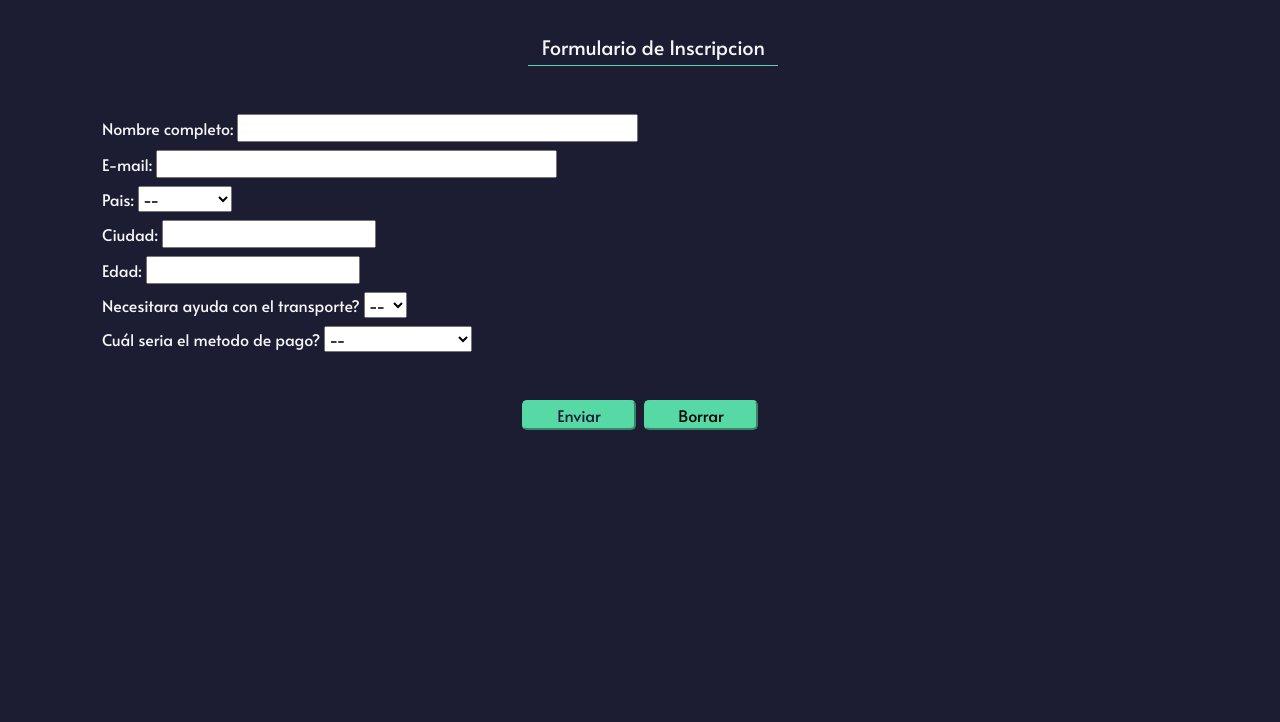
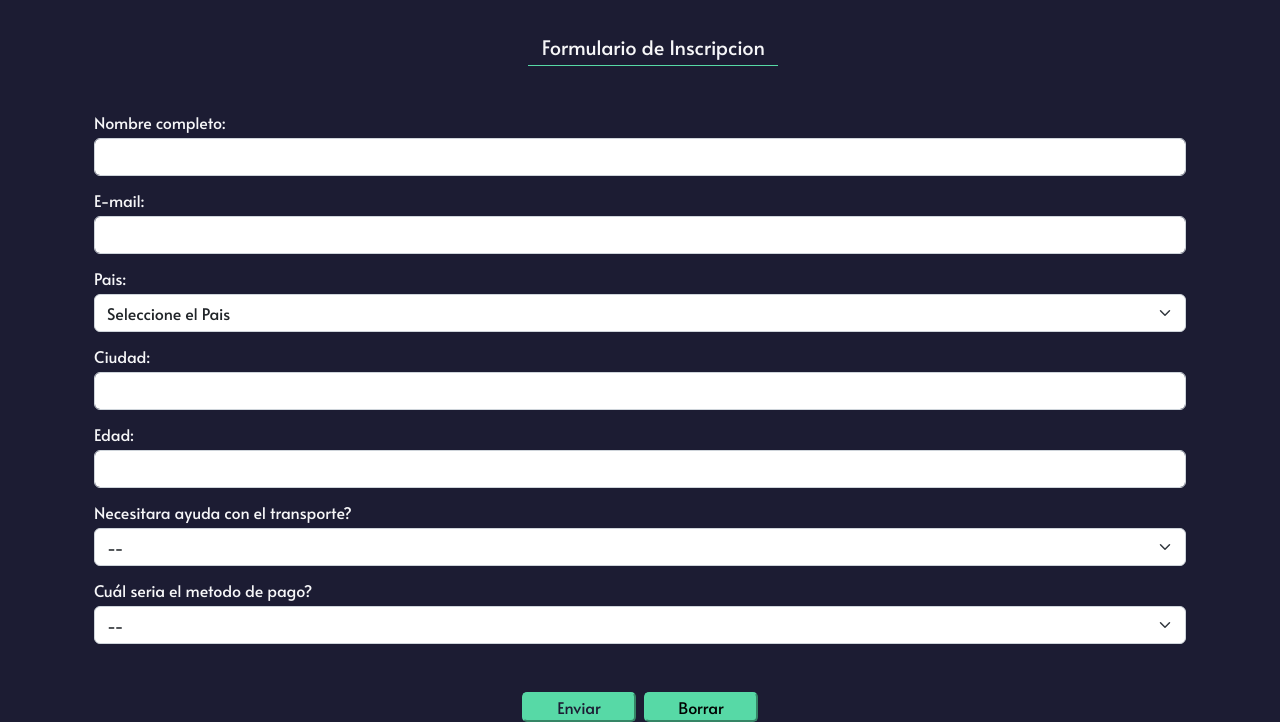
Before and after one commit to felipeFavaSouza/bhakti-camps, a plain HTML site: page pages/inscricao.html in a window 1280 px wide. Shown: the part 115-837 px from the top of the page. Before the commit the page ends 800 px from the top, so only its background shows below. Drawn offline with nearby package versions, Linux system fonts and the light colour scheme.

Commit message:
Improving form styling, adding sweetAlert

```diff
--- a/pages/inscricao.html
+++ b/pages/inscricao.html
@@ -66,18 +66,19 @@
 
             <h2 class="subtitle-main-style">Formulario de Inscripcion</h2>
             <form action="" class="registration-form container">
-                <div class="registration-div">
-                    <label for="nombre">Nombre completo:</label>
-                    <input type="text" name="nombre" id="nombre" size="40" required>
+                <div class="mb-3">
+                    <label for="nombre" class="form-label">Nombre completo:</label>
+                    <input type="text" class="form-control" aria-describedby="name" name="nombre" id="nombre" size="40"
+                        required>
                 </div>
-                <div class="registration-div">
-                    <label for="email">E-mail:</label>
-                    <input type="email" name="email" id="email" size="40" required>
+                <div class="mb-3">
+                    <label for="email" class="form-label">E-mail:</label>
+                    <input type="email" class="form-control" name="email" id="email" size="40" required>
                 </div>
-                <div class="registration-div">
-                    <label for="pais">Pais:</label>
-                    <select name="pais" id="pais" required>
-                        <option value="#">--</option>
+                <div class="mb-3">
+                    <label for="pais" class="form-label">Pais:</label>
+                    <select name="pais" id="pais" class="form-select" required>
+                        <option selected>Seleccione el Pais</option>
                         <option value="Argentina">Argentina</option>
                         <option value="Brasil">Brasil</option>
                         <option value="Bolivia">Bolivia</option>
@@ -87,26 +88,26 @@
                         <option value="Uruguay">Uruguay</option>
                     </select>
                 </div>
-                <div class="registration-div">
-                    <label for="ciudad">Ciudad:</label>
-                    <input type="text" name="ciudad" id="ciudad" size="20" required>
+                <div class="mb-3">
+                    <label for="ciudad" class="form-label">Ciudad:</label>
+                    <input type="text" name="ciudad" id="ciudad" size="20" class="form-control" required>
                 </div>
-                <div class="registration-div">
-                    <label for="edad">Edad:</label>
-                    <input type="number" name="edad" id="edad" size="10" required>
+                <div class="mb-3">
+                    <label for="edad" class="form-label">Edad:</label>
+                    <input type="number" class="form-control" name="edad" id="edad" size="10" required>
                 </div>
-                <div class="registration-div">
-                    <label for="transporte">Necesitara ayuda con el transporte?</label>
-                    <select name="transporte" id="select-transport">
-                        <option value="#">--</option>
+                <div class="mb-3">
+                    <label for="transporte" class="form-label">Necesitara ayuda con el transporte?</label>
+                    <select name="transporte" id="select-transport" class="form-select" required>
+                        <option selected>--</option>
                         <option value="si">Si</option>
                         <option value="no">No</option>
                     </select>
                 </div>
-                <div class="registration-div">
-                    <label for="formaDePago">Cuál seria el metodo de pago?</label>
-                    <select name="formaDePago" id="forma-de-pago" required>
-                        <option value="#">--</option>
+                <div class="mb-3">
+                    <label for="formaDePago" class="form-label">Cuál seria el metodo de pago?</label>
+                    <select name="formaDePago" id="forma-de-pago" class="form-select" required>
+                        <option selected>--</option>
                         <option value="tarjeta debito">Tarjeta de debito</option>
                         <option value="tarjeta credito">Tarjeta de credito</option>
                         <option value="transferencia">Transferencia</option>
--- a/script/registration.js
+++ b/script/registration.js
@@ -3,14 +3,16 @@
 const allParticipants = JSON.parse(localStorage.getItem("participante")) || [];
 let campCost = 2000;
 let transportServices = 1000;
-let userName = document.querySelector("#nombre");
-let userEmail = document.querySelector("#email");
-let userCountry = document.querySelector("#pais");
-let userCity = document.querySelector("#ciudad");
-let userAge = document.querySelector("#edad");
-let userTransport = document.querySelector("#select-transport");
-let userPayment = document.querySelector("#forma-de-pago");
-let sendBtn = document.querySelector("#registration-btn")
+const userName = document.querySelector("#nombre");
+const userEmail = document.querySelector("#email");
+const userCountry = document.querySelector("#pais");
+const userCity = document.querySelector("#ciudad");
+const userAge = document.querySelector("#edad");
+const userTransport = document.querySelector("#select-transport");
+const userPayment = document.querySelector("#forma-de-pago");
+const sendBtn = document.querySelector("#registration-btn");
+const form = document.querySelector(".registration-form")
+
 
 // Class constructora para registro de participantes
 
@@ -24,22 +26,15 @@ class Participant {
         this.paymentType = paymentType;
         this.transportationAssist = transportationAssist;
     }
-    viewParticipant() {
-        if(this.transportationAssist == 'si'){
-            return `Recibimos el registro de Nombre: ${this.name} Email: ${this.email} Edad: ${this.age} Pais: ${this.country} Ciudad: ${this.city} Metodo Pago: ${this.paymentType}. Nuestro Equipo va ayudarlos con el transporte`;
-        } else {
-            return `Recibimos el registro de Nombre: ${this.name} Email: ${this.email} Edad: ${this.age} Pais: ${this.country} Ciudad: ${this.city} Metodo Pago: ${this.paymentType}. Los padres se hacen cargo del transporte`;
-        }
-    }
     calculateTotal(){
         let totalCost = 0;
-        if(this.transportationAssist == 'si' && this.paymentType == 'tc'){
+        if(this.transportationAssist == 'si' && this.paymentType == 'tarjeta credito'){
             totalCost = `El costo total es $${campCost + transportServices * 1.15} incluye el recargo de 15% por pago con TC`;
-        }else if(this.transportationAssist == 'si' && this.paymentType == 'td') {
+        }else if(this.transportationAssist == 'si' && this.paymentType == 'tarjeta debito') {
             totalCost = `El costo total es $${campCost + transportServices}`;
-        }else if(this.transportationAssist == 'si' && this.paymentType == 'tr') {
+        }else if(this.transportationAssist == 'si' && this.paymentType == 'transferencia') {
             totalCost = `El costo total es $${campCost + transportServices}`;
-        }else if(this.transportationAssist == 'no' && this.paymentType == 'tc') {
+        }else if(this.transportationAssist == 'no' && this.paymentType == 'tarjeta credito') {
             totalCost = `El costo total es $${campCost * 1.15} incluye el recargo de 15% por pago con TC`;
         }else {
             totalCost = `El costo total es $${campCost}`;
--- a/style/style.css
+++ b/style/style.css
@@ -142,10 +142,13 @@ nav {
 
 .overlay img {
 	border-radius: 0 233px 233px 249px;
-	margin: 2rem 1.5rem 0 4rem;
-	border-right: 15px solid #57D9A6;
-	border-bottom: 15px solid #57D9A6;
+	margin: 4rem 2rem 2rem 5rem;
+	-webkit-box-shadow: 0px 5px 20px 30px rgba(0,0,0,0.16);
+	-moz-box-shadow: 0px 5px 20px 30px rgba(0,0,0,0.16);
+	box-shadow: 0px 5px 20px 30px rgba(0,0,0,0.16);
+	position: relative;
 }
+
 
 /* Upcoming events */
 
@@ -223,10 +226,6 @@ footer h2 {
 	margin-top: 3rem;
 }
 
-.registration-div {
-	margin: 0.5rem;
-}
-
 label {
 	color: #F6F6F8;
 }
```
Also changed, not shown: pages/confirmacao.html (+5 -2 lines), script/confirmacao.js (+14 -2 lines), images/hero-img.jpg, 1 other file.
